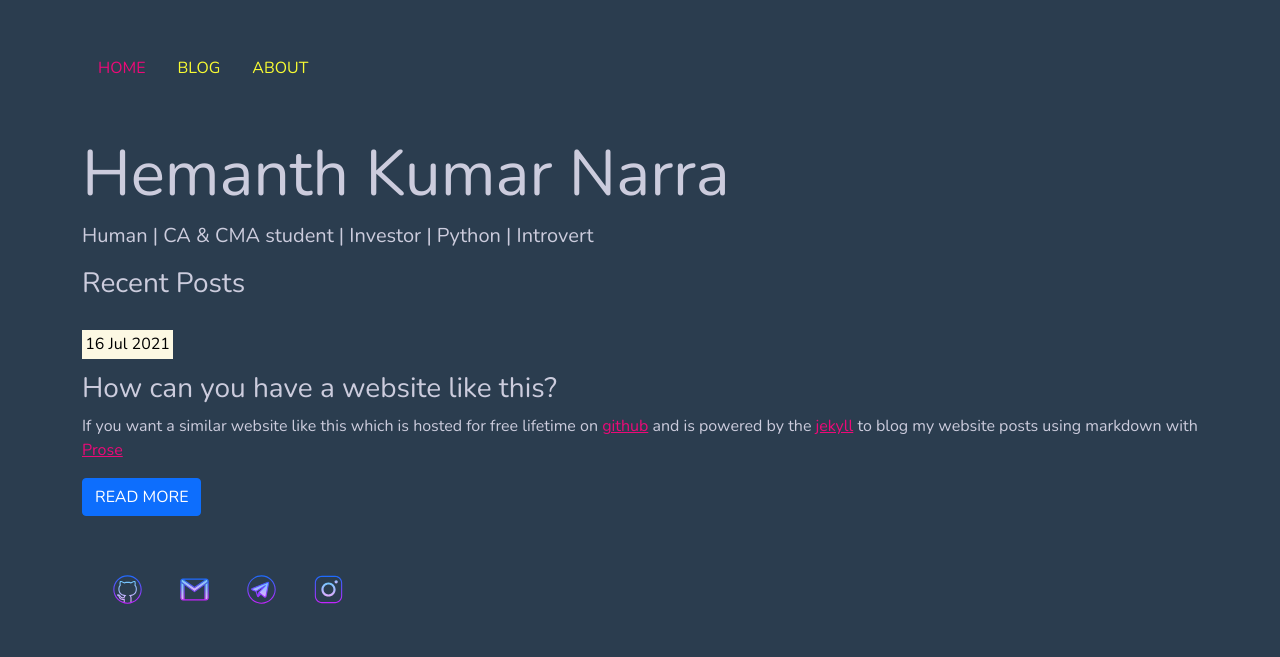
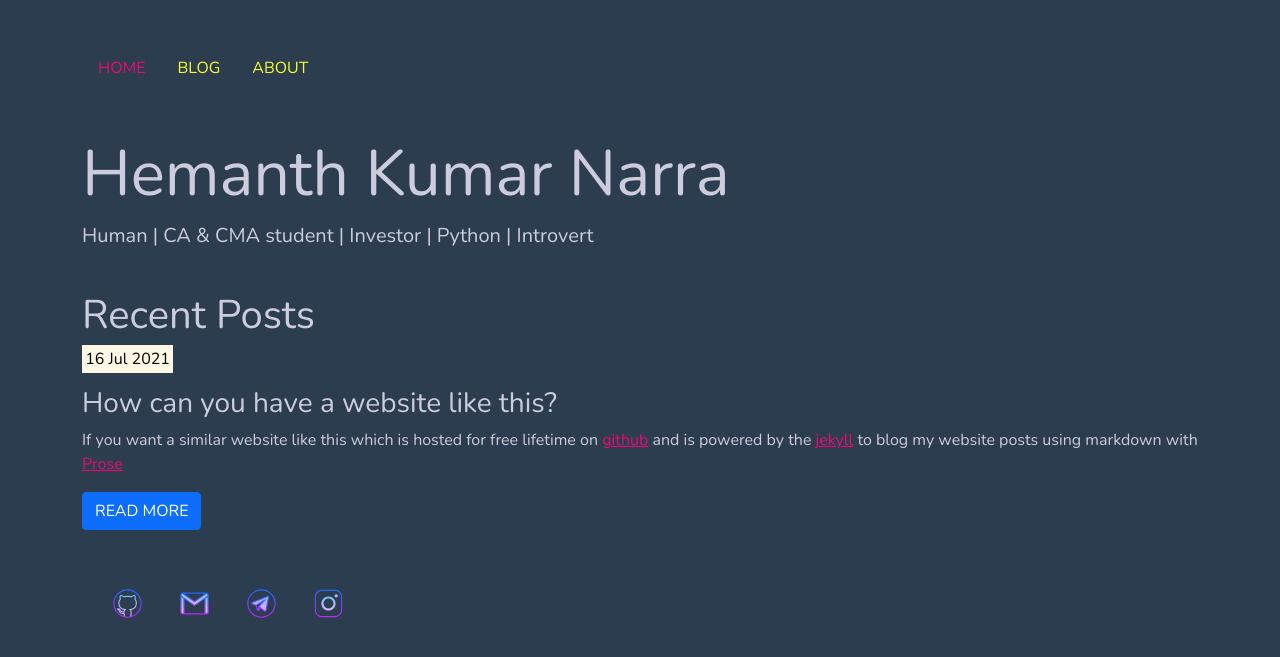
Before and after one commit to hemanthnarra/hemanthnarra.github.io, a Jekyll site: the page built from index.html, in a window 1280 px wide. Shown: the top 657 px of the page. Built offline with Jekyll 4.4.1, drawn with Linux system fonts in a browser that asks for light colours.

Commit message:
Update index.html

```diff
--- a/index.html
+++ b/index.html
@@ -5,10 +5,9 @@ title: Hemanth Kumar Narra, Introvert
 
 <div class="container">
     {% include header.html %}
-
+    <br>
     <div class="recent-post">
-    <h3>Recent Posts</h3>
-    <br>
+    <h1 class="display-6">Recent Posts</h1>
     <ul class="list-unstyled">
         {% for post in site.posts %}
         <li>
```
